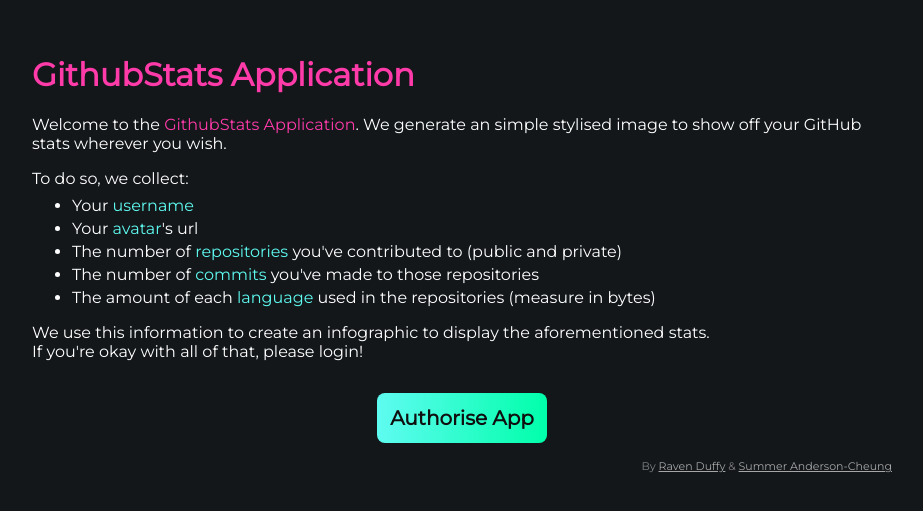
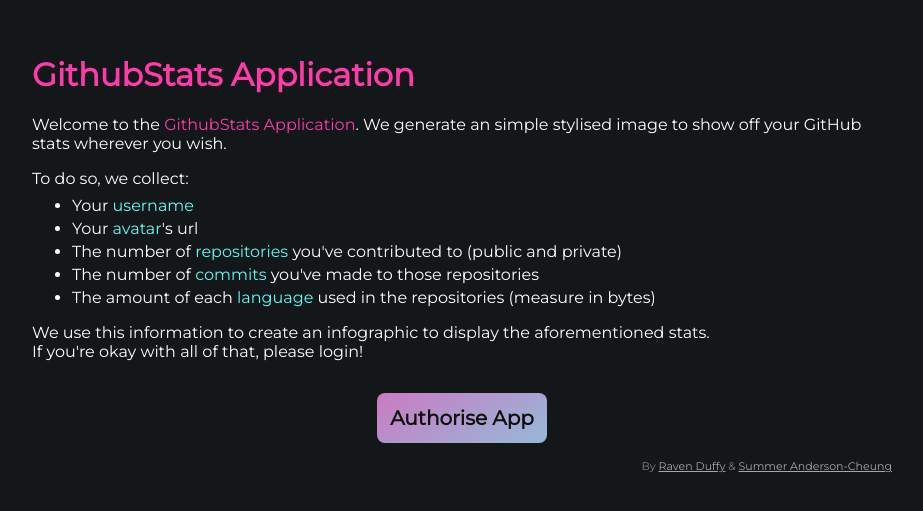
Before and after one commit to RavenDuffy/GitHub-Stats, a React (Create React App) app in the folder stats_front/: page / in a window 1280 px wide. Shown: the part 141-652 px from the top of the page, without its empty margins (178-1101 px from the left). Built offline with nearby package versions, Linux system fonts and the light colour scheme; no server answers.

Commit message:
Animated Buttons
woop woop!!!!!!!

```diff
--- a/stats_front/src/components/Login/login.module.scss
+++ b/stats_front/src/components/Login/login.module.scss
@@ -90,6 +90,21 @@
     .loginFormButton {
         text-align: center;
         margin: 32px 0 16px 0;
+        button {
+            background: linear-gradient(149deg, #00ffaa, #ff3baa, #5ffbf1);
+            background-size: 600% 600%;
+            animation: Animation 10s ease infinite;
+            transition: 1s;
+
+            @keyframes Animation {
+                0%{background-position:22% 0%}
+                50%{background-position:79% 100%}
+                100%{background-position:22% 0%}
+            }
+        }
+        button:hover{
+            color: #fff;
+        }
     }
 
 }
--- a/stats_front/src/styles/globals.scss
+++ b/stats_front/src/styles/globals.scss
@@ -51,8 +51,12 @@
     font-size: 20px;
     font-weight: bolder;
     color: #0f0f0f;
-    background-image: linear-gradient(to right,#5ffbf1,#00ffaa);
     border-radius: 8px;
     padding: 13px;
     cursor: pointer;
+    background: linear-gradient(to right,#5ffbf1,#00ffaa);
+    transition: 1s;
 }
+button:hover{
+    color: #fff;
+}
```
